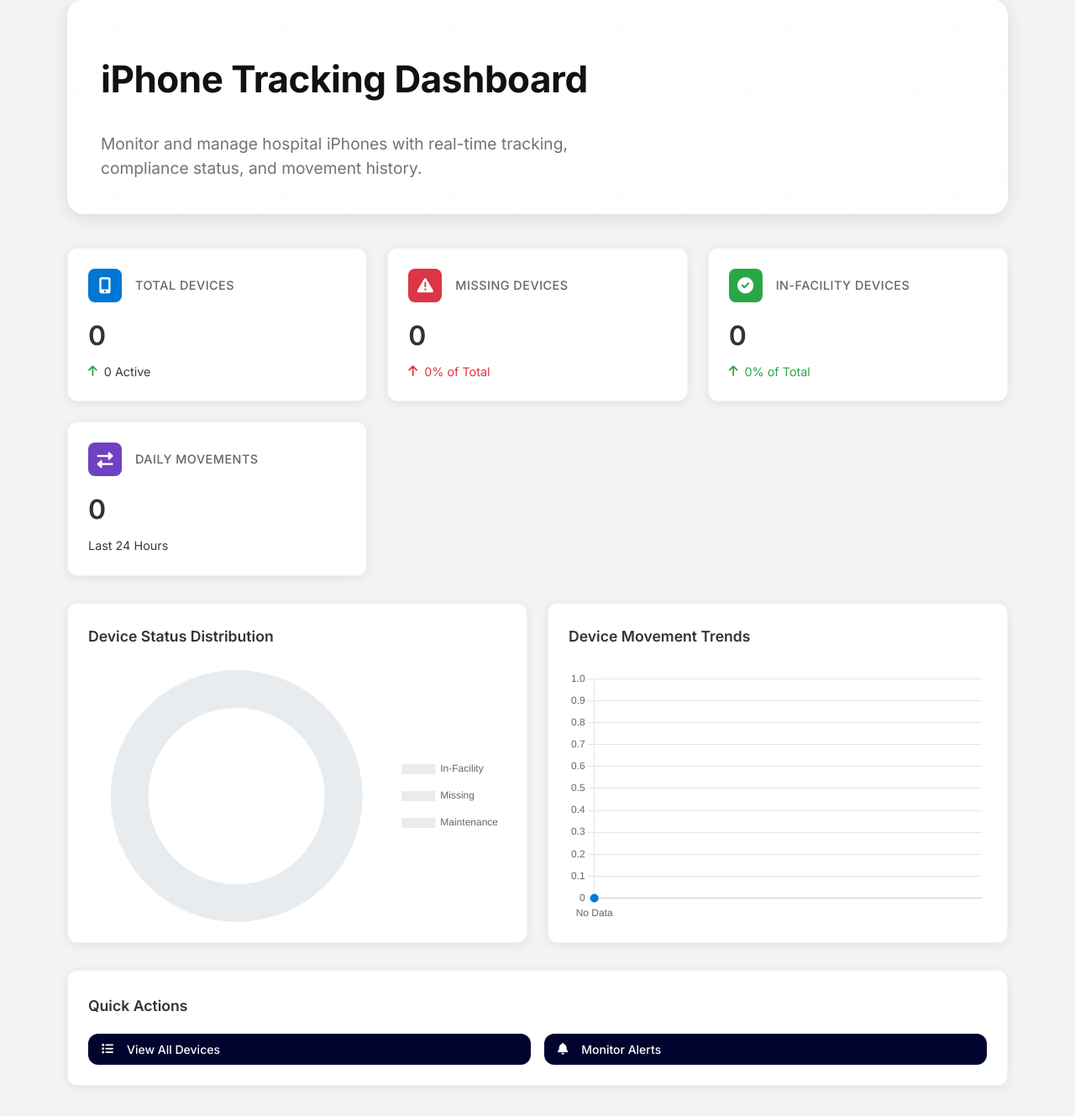
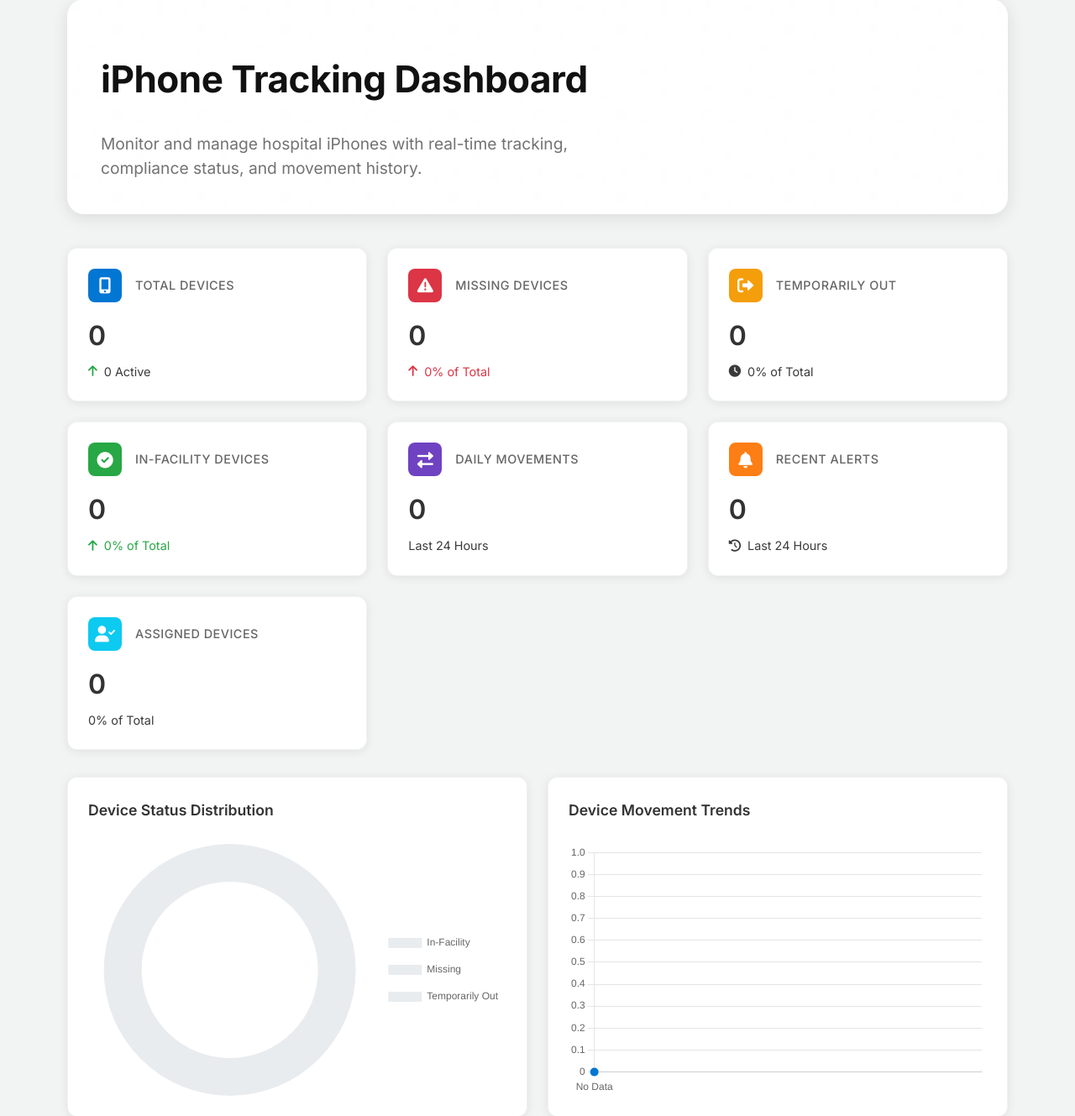
Before and after one commit to Pycube-FP/Pycube-MDM, a Flask app: page / in a window 1280 px wide. Shown: the part 113-1442 px from the top of the page at 84% size. Run offline with Flask 2, Linux system fonts and the light colour scheme; the visitor is signed in with stand-in values (Sample User, id 1); data that the repository does not hold is empty.

Commit message:
filter fix, dashboard fix

```diff
--- a/services/db_service.py
+++ b/services/db_service.py
@@ -791,6 +791,13 @@ class DBService:
 
             stats['status_counts'] = status_data
 
+            # Count temporarily out devices
+            temp_out_query = "SELECT COUNT(*) as count FROM devices WHERE status = 'Temporarily Out'"
+            cursor.execute(temp_out_query)
+            temp_out_count = cursor.fetchone()
+
+            stats['temp_out_count'] = temp_out_count['count'] if temp_out_count else 0
+
             # Count movements by day (last 7 days)
             movement_query = """
                 SELECT DATE(timestamp) as date, COUNT(*) as count
@@ -804,6 +811,17 @@ class DBService:
 
             stats['movement_counts'] = movement_counts
 
+            # Count recent alerts (last 24 hours)
+            alerts_query = """
+                SELECT COUNT(*) as count
+                FROM rfid_alerts
+                WHERE timestamp >= DATE_SUB(NOW(), INTERVAL 24 HOUR)
+            """
+            cursor.execute(alerts_query)
+            recent_alerts = cursor.fetchone()
+
+            stats['recent_alerts'] = recent_alerts['count'] if recent_alerts else 0
+
             # Count missing devices
             missing_query = "SELECT COUNT(*) as count FROM devices WHERE status = 'Missing'"
             cursor.execute(missing_query)
@@ -817,6 +835,17 @@ class DBService:
             total_count = cursor.fetchone()
 
             stats['total_count'] = total_count['count'] if total_count else 0
+
+            # Device assignments count
+            assignment_query = """
+                SELECT COUNT(*) as count
+                FROM device_assignments
+                WHERE returned_at IS NULL
+            """
+            cursor.execute(assignment_query)
+            assignments = cursor.fetchone()
+
+            stats['assigned_count'] = assignments['count'] if assignments else 0
 
             return stats
         except Exception as e:
@@ -857,10 +886,16 @@ class DBService:
 
             if start_date:
                 query += " AND a.timestamp >= %s"
+                # Ensure start date is at the beginning of the day
+                if len(start_date) == 10:  # If only date is provided (YYYY-MM-DD)
+                    start_date = f"{start_date} 00:00:00"
                 params.append(start_date)
 
             if end_date:
                 query += " AND a.timestamp <= %s"
+                # Ensure end date is at the end of the day
+                if len(end_date) == 10:  # If only date is provided (YYYY-MM-DD)
+                    end_date = f"{end_date} 23:59:59"
                 params.append(end_date)
 
             # Add sorting if provided
@@ -927,10 +962,16 @@ class DBService:
 
             if start_date:
                 query += " AND a.timestamp >= %s"
+                # Ensure start date is at the beginning of the day
+                if len(start_date) == 10:  # If only date is provided (YYYY-MM-DD)
+                    start_date = f"{start_date} 00:00:00"
                 params.append(start_date)
 
             if end_date:
                 query += " AND a.timestamp <= %s"
+                # Ensure end date is at the end of the day
+                if len(end_date) == 10:  # If only date is provided (YYYY-MM-DD)
+                    end_date = f"{end_date} 23:59:59"
                 params.append(end_date)
 
             cursor.execute(query, tuple(params))
@@ -965,10 +1006,16 @@ class DBService:
             # Add time filters if provided
             if start_date:
                 query += " AND a.timestamp >= %s"
+                # Ensure start date is at the beginning of the day
+                if len(start_date) == 10:  # If only date is provided (YYYY-MM-DD)
+                    start_date = f"{start_date} 00:00:00"
                 params.append(start_date)
 
             if end_date:
                 query += " AND a.timestamp <= %s"
+                # Ensure end date is at the end of the day
+                if len(end_date) == 10:  # If only date is provided (YYYY-MM-DD)
+                    end_date = f"{end_date} 23:59:59"
                 params.append(end_date)
 
             query += " GROUP BY status"
--- a/templates/dashboard.html
+++ b/templates/dashboard.html
@@ -254,6 +254,27 @@
             </div>
         </div>
 
+        <!-- Temporarily Out Devices -->
+        <div class="stat-card">
+            <div class="stat-header">
+                <div class="stat-icon" style="background: #f59e0b;">
+                    <i class="fas fa-sign-out-alt"></i>
+                </div>
+                <div class="stat-title">Temporarily Out</div>
+            </div>
+            <div class="stat-value">{{ stats.temp_out_count }}</div>
+            <div class="stat-trend">
+                <i class="fas fa-clock"></i>
+                <span>
+                    {% if stats.total_count > 0 %}
+                        {{ (stats.temp_out_count / stats.total_count * 100)|round(1) }}% of Total
+                    {% else %}
+                        0% of Total
+                    {% endif %}
+                </span>
+            </div>
+        </div>
+
         <!-- In-Facility Devices -->
         <div class="stat-card">
             <div class="stat-header">
@@ -286,6 +307,41 @@
             <div class="stat-value">{{ stats.movement_counts[-1].count if stats.movement_counts else 0 }}</div>
             <div class="stat-trend">
                 <span>Last 24 Hours</span>
+            </div>
+        </div>
+
+        <!-- Recent Alerts -->
+        <div class="stat-card">
+            <div class="stat-header">
+                <div class="stat-icon" style="background: #fd7e14;">
+                    <i class="fas fa-bell"></i>
+                </div>
+                <div class="stat-title">Recent Alerts</div>
+            </div>
+            <div class="stat-value">{{ stats.recent_alerts }}</div>
+            <div class="stat-trend">
+                <i class="fas fa-history"></i>
+                <span>Last 24 Hours</span>
+            </div>
+        </div>
+
+        <!-- Assigned Devices -->
+        <div class="stat-card">
+            <div class="stat-header">
+                <div class="stat-icon" style="background: #0dcaf0;">
+                    <i class="fas fa-user-check"></i>
+                </div>
+                <div class="stat-title">Assigned Devices</div>
+            </div>
+            <div class="stat-value">{{ stats.assigned_count }}</div>
+            <div class="stat-trend">
+                <span>
+                    {% if stats.total_count > 0 %}
+                        {{ (stats.assigned_count / stats.total_count * 100)|round(1) }}% of Total
+                    {% else %}
+                        0% of Total
+                    {% endif %}
+                </span>
             </div>
         </div>
     </div>
@@ -336,19 +392,19 @@
         const statusData = [
             {{ stats.status_counts.get('In-Facility', 0) }},
             {{ stats.status_counts.get('Missing', 0) }},
-            {{ stats.status_counts.get('Maintenance', 0) }}
+            {{ stats.temp_out_count }}
         ];
 
         // Only create chart if there's data
         const statusChart = new Chart(statusCtx, {
             type: 'doughnut',
             data: {
-                labels: ['In-Facility', 'Missing', 'Maintenance'],
+                labels: ['In-Facility', 'Missing', 'Temporarily Out'],
                 datasets: [{
                     data: statusData.every(val => val === 0) ? [1] : statusData,  // Show empty chart if no data
                     backgroundColor: statusData.every(val => val === 0) ?
                         ['#e9ecef'] :  // Gray color for empty chart
-                        ['#28a745', '#dc3545', '#ffc107'],
+                        ['#28a745', '#dc3545', '#f59e0b'],
                     borderWidth: 0
                 }]
             },
```
Also changed, not shown: templates/devices/show.html (+23 -2 lines), templates/rfid/alerts.html (+81 -19 lines).
